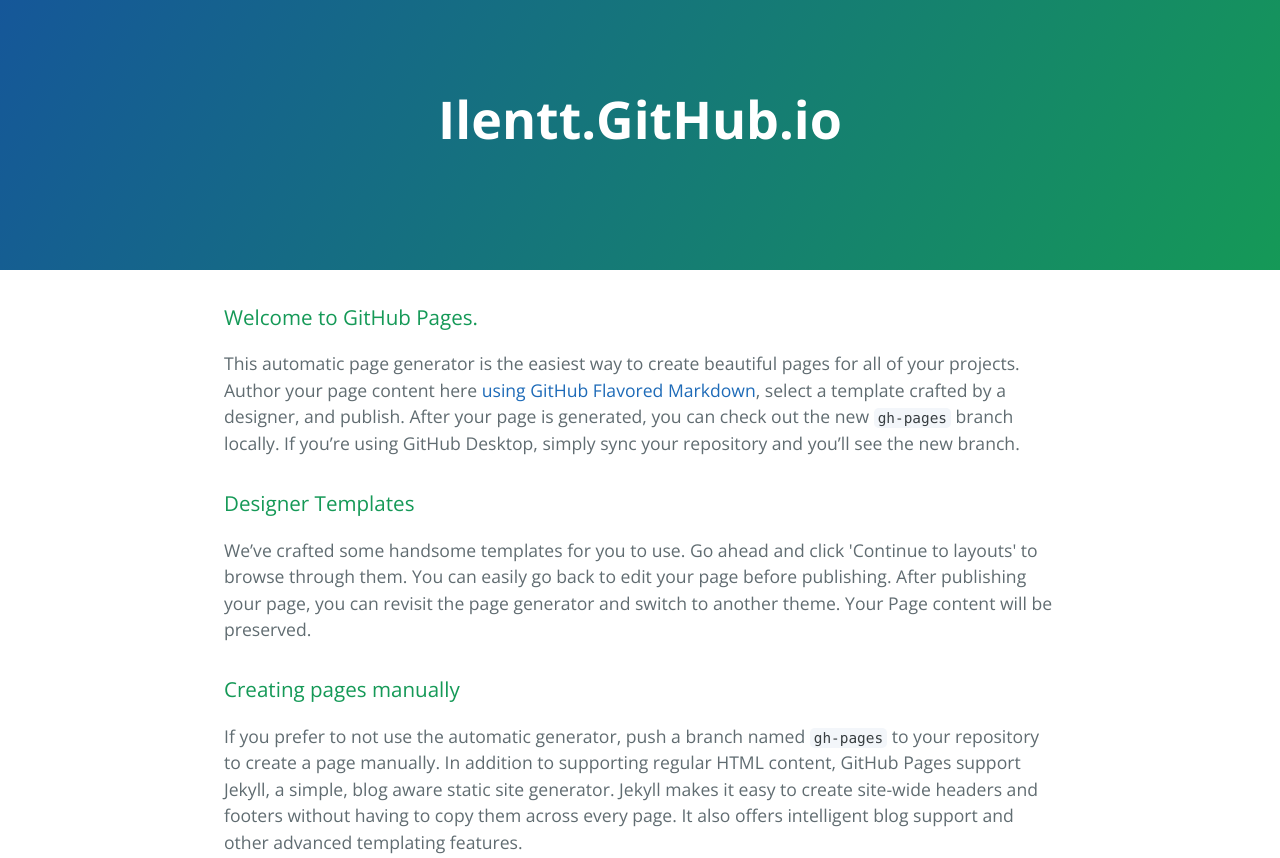
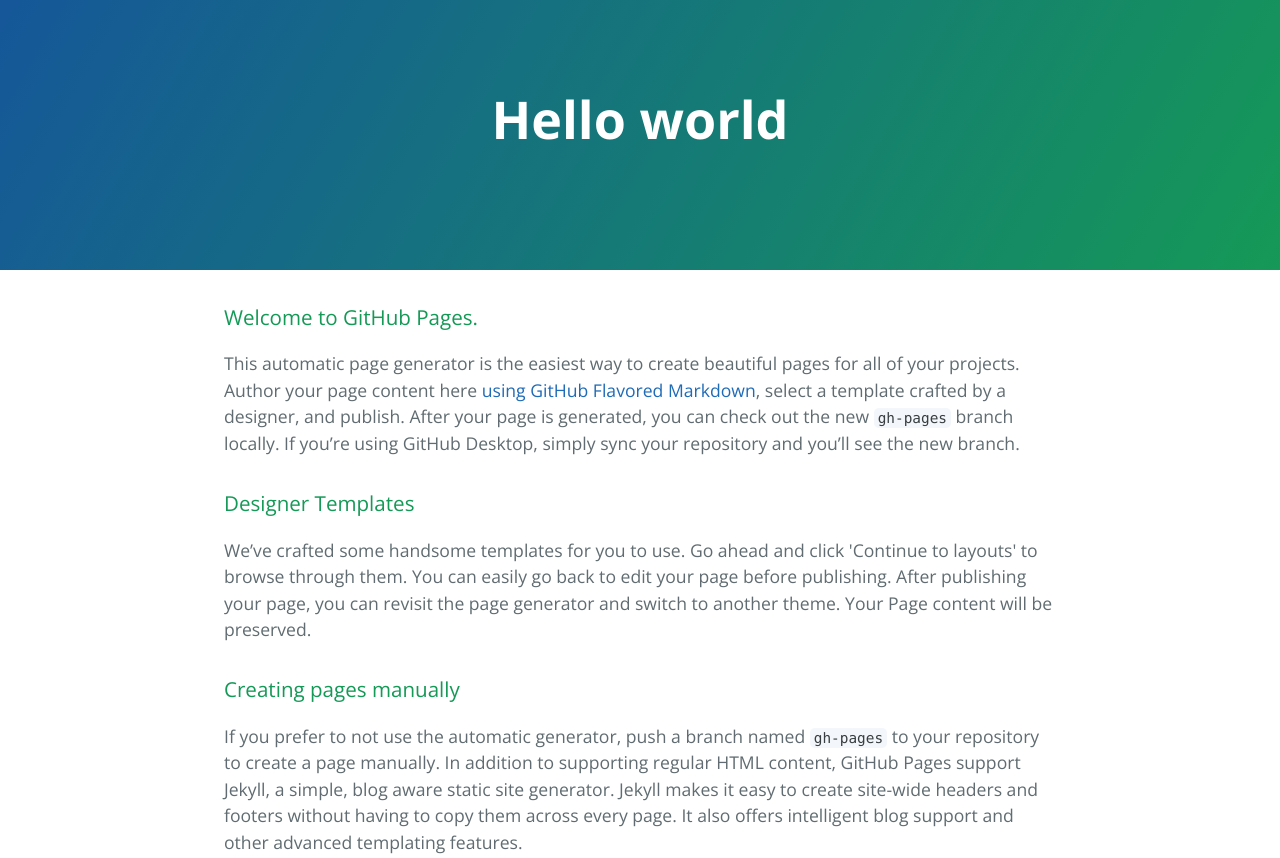
Before and after one commit to ilentt/ilentt.github.io, a plain HTML site: page index.html in a window 1280 px wide. Shown: the top 858 px of the page. Drawn offline with nearby package versions, Linux system fonts and the light colour scheme.

Commit message:
Update index.html

```diff
--- a/index.html
+++ b/index.html
@@ -11,7 +11,7 @@
   </head>
   <body>
     <section class="page-header">
-      <h1 class="project-name">Ilentt.GitHub.io</h1>
+      <h1 class="project-name">Hello world</h1>
       <h2 class="project-tagline"></h2>
     </section>
 
```
